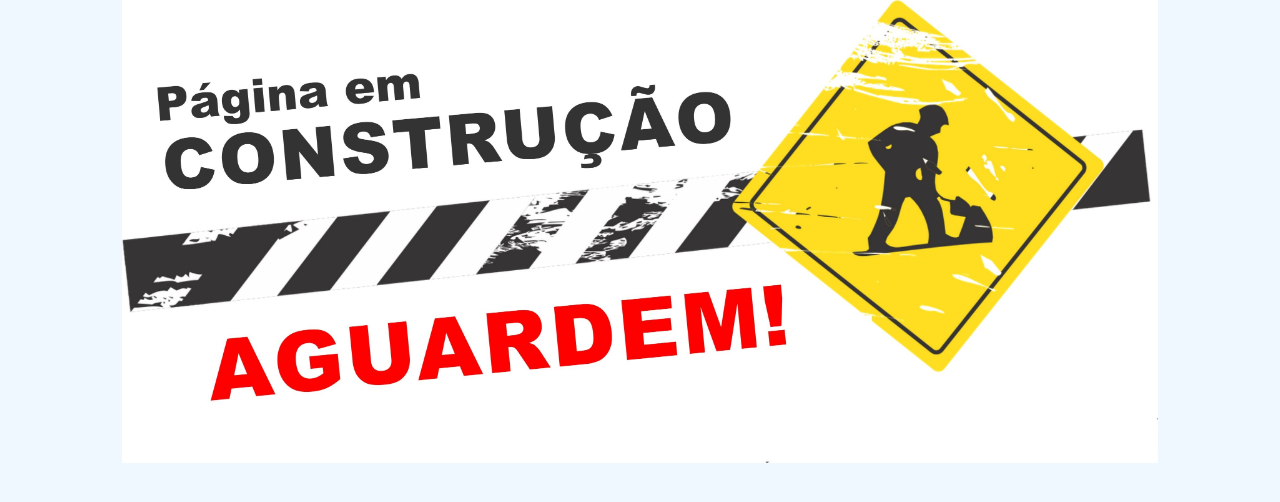
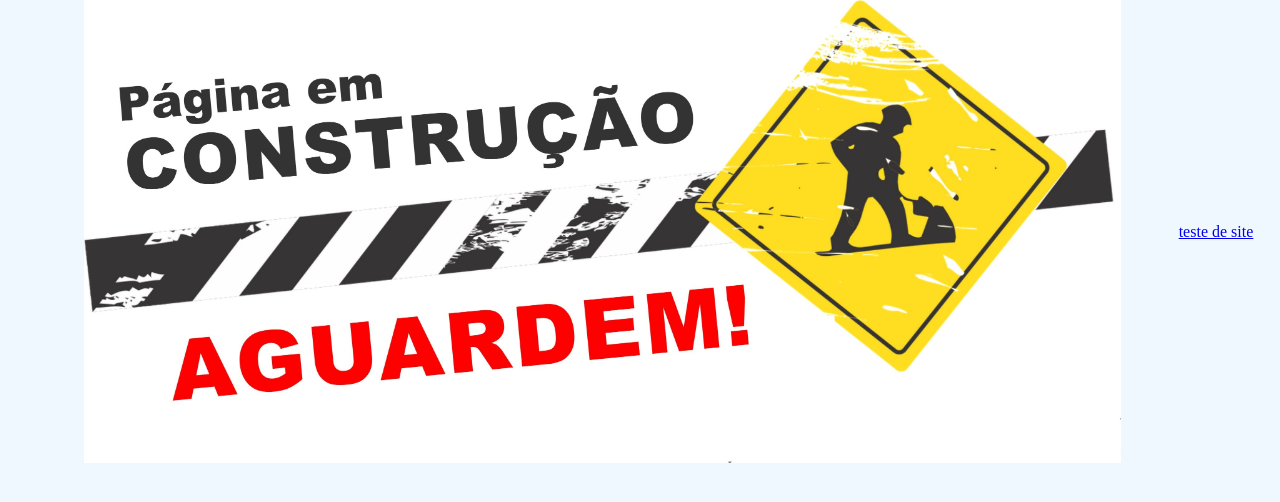
Before and after one commit to rakunno/DifferentStore, a plain HTML site: page Index.html in a window 1280 px wide. Drawn offline with Linux system fonts and the light colour scheme.

Commit message:
Add files via upload

```diff
--- a/Index.html
+++ b/Index.html
@@ -11,6 +11,7 @@
     <div>
         <img src="IMG/em_construcao.jpg" />
     </div>
+    <a href="https://www.amazon.com/Noorio-Wireless-Security-Camera-Resolution/dp/B0CBMQ14MM">teste de site </a>
    </div>
 </body>
 </html>
```
